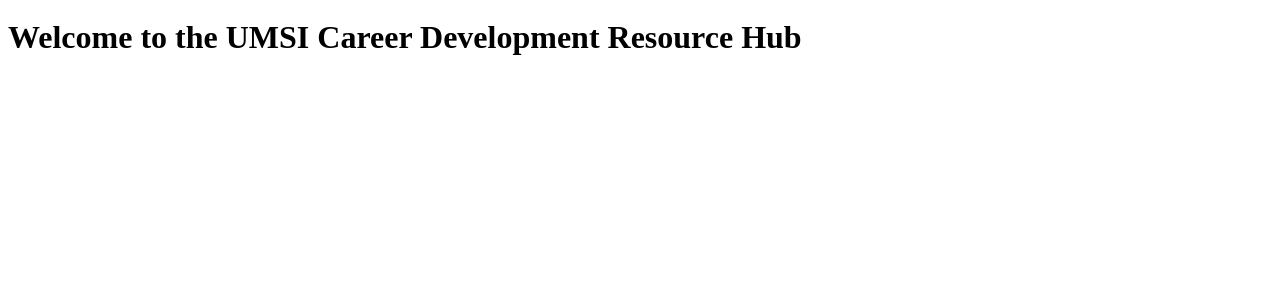
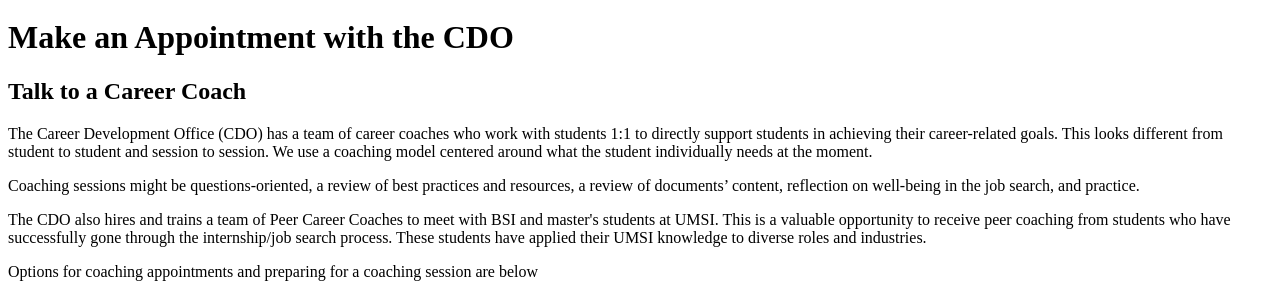
Before and after one commit to jessicadonoho/client-project-w26, a plain HTML site: page appointments.html in a window 1280 px wide. Shown: the part 502-800 px from the top of the page. Drawn offline with Linux system fonts and the light colour scheme.

Commit message:
Added some text

```diff
--- a/appointments.html
+++ b/appointments.html
@@ -17,8 +17,16 @@
                       <li><a href= "search.html">Career Search</a></li>
                   </ul>
               </nav>
-          <h1>Welcome to the UMSI Career Development Resource Hub</h1>
-
-          </header>
+          <h1>Make an Appointment with the CDO</h1>
+    </header>
+    <main>
+        <section>
+            <h2>Talk to a Career Coach</h2>
+            <p>The Career Development Office (CDO) has a team of career coaches who work with students 1:1 to directly support students in achieving their career-related goals. This looks different from student to student and session to session. We use a coaching model centered around what the student individually needs at the moment.</p>
+            <p>Coaching sessions might be questions-oriented, a review of best practices and resources, a review of documents’ content, reflection on well-being in the job search, and practice.</p>
+            <p>The CDO also hires and trains a team of Peer Career Coaches to meet with BSI and master's students at UMSI. This is a valuable opportunity to receive peer coaching from students who have successfully gone through the internship/job search process. These students have applied their UMSI knowledge to diverse roles and industries.</p>
+            <p>Options for coaching appointments and preparing for a coaching session are below</p>
+        </section>
+    </main>
 </body>
 </html>
```
Also changed, not shown: search.html (+1 -2 lines).
